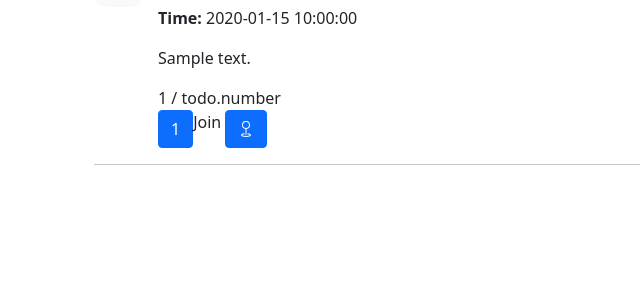
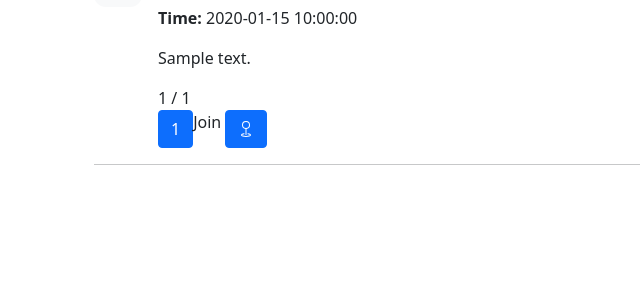
Before and after one commit to shanw25/hack110_https, a Flask app: template templates/index.html in a window 1280 px wide. Shown: the part 192-492 px from the top of the page, without its empty margins (0-640 px from the left). Run offline with Flask 2, Linux system fonts and the light colour scheme; the template is opened without the code that fills it: most values are stand-ins (such as "Sample title", 1, 10 or a date in 2020).

Commit message:
fix typo on dashboard

```diff
--- a/templates/index.html
+++ b/templates/index.html
@@ -78,7 +78,7 @@
               <p><strong>Time: </strong>{{todo.time}}</p>
               <p>{{todo.description}}</p>
               <div>
-                {{todo.participant_count}} / todo.number
+                {{todo.participant_count}} / {{todo.number}}
               </div>
               <div class="col d-flex align-items-start">
                 <input type="submit" href="/join" class="btn btn-primary" value={{todo.id}} name="id">
```
